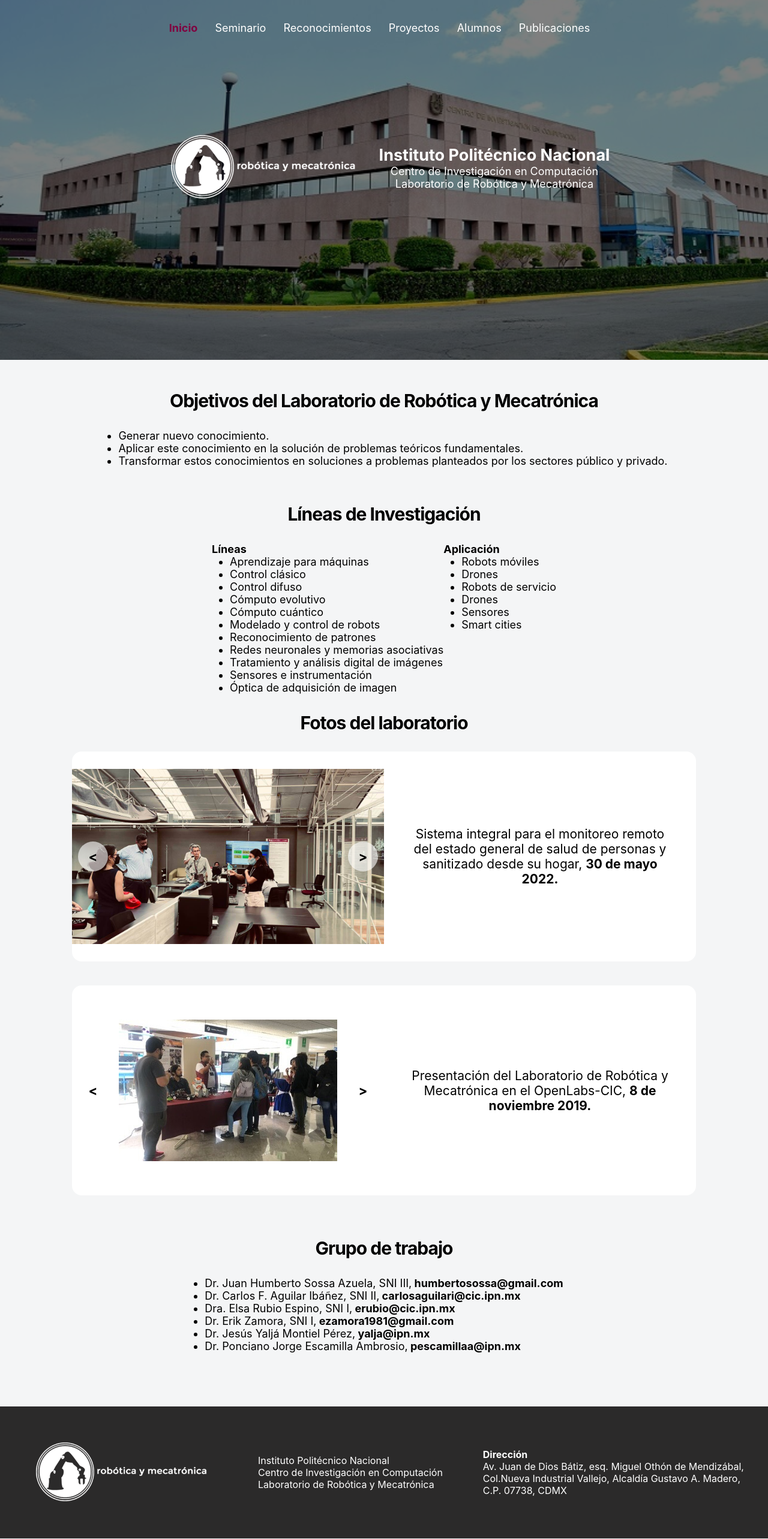
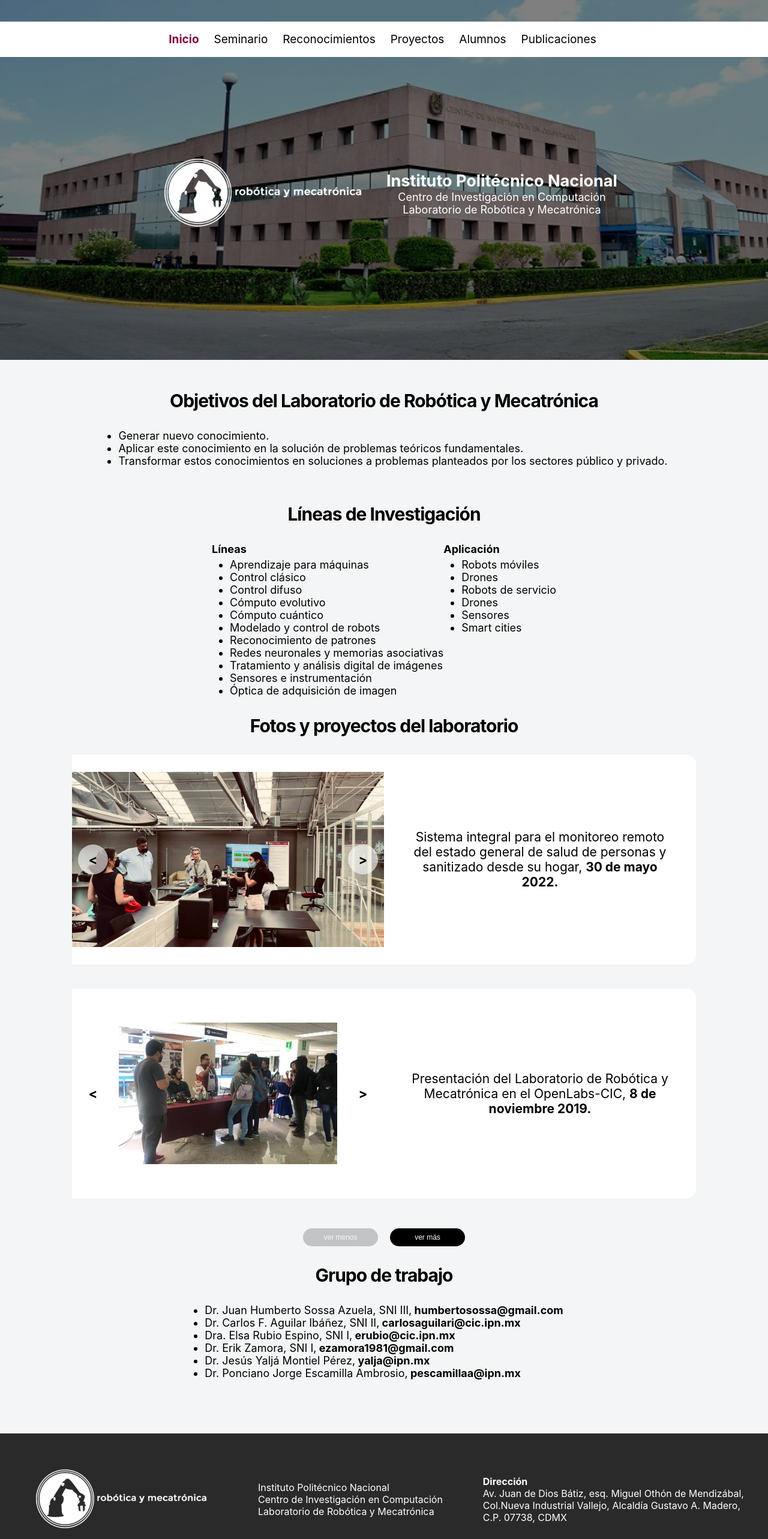
Before and after one commit to Mois-hl/LaboratorioRM, a React (Create React App) app: page / in a window 1280 px wide. Shown: the top 2566 px of the page at 60% size. Built offline with nearby package versions, Linux system fonts and the light colour scheme.

Commit message:
botones de ver más y estilos

```diff
--- a/src/App.css
+++ b/src/App.css
@@ -15,12 +15,12 @@
 }
 
 .example-container {
+  align-items: center;
+  display: flex;
+  height: 350px;
+  justify-content: center;
+  position: relative;
   width: 100%;
-  height: 350px;
-  position: relative;
-  display: flex;
-  justify-content: center;
-  align-items: center;
 }
 
 @media (max-width: 720px) {
@@ -31,18 +31,18 @@
 
 .next,
 .prev {
-  position: absolute;
+  align-items: center;
   background: rgba(255, 255, 255, 0.6);
   border-radius: 30px;
+  cursor: pointer;
+  display: flex;
+  font-size: 22px;
+  font-weight: bold;
+  height: 50px;
+  justify-content: center;
+  position: absolute;
+  user-select: none;
   width: 50px;
-  height: 50px;
-  display: flex;
-  justify-content: center;
-  align-items: center;
-  user-select: none;
-  cursor: pointer;
-  font-weight: bold;
-  font-size: 22px;
   z-index: 2;
 }
 
@@ -59,18 +59,3 @@
   max-height: 100%;
   max-width: 100%;
 }
-
-.refresh {
-  padding: 10px;
-  position: absolute;
-  background: rgba(0, 0, 0, 0.4);
-  border-radius: 10px;
-  width: 20px;
-  height: 20px;
-  top: 10px;
-  right: 10px;
-  display: flex;
-  justify-content: center;
-  align-items: center;
-  cursor: pointer;
-}
--- /dev/null
+++ b/src/components/ListImages.js
@@ -0,0 +1,34 @@
+import { useState } from 'react'
+import { ImagesLab } from './ImagesLab'
+import fotos from '../data/image-data'
+import styles from '../css/ListImages.module.css'
+
+export default function LisImages() {
+  const[pagina, setPagina] = useState(2)
+
+  const handleMoreContent = () => {
+    setPagina(pagina+2)
+  }
+
+  const handleLessContent = () => {
+    setPagina(pagina-2)
+  }
+
+  return (
+    <>
+      {
+        fotos.slice(0,pagina).map((row) =>
+          <ImagesLab
+            titulo= {row.titulo}
+            fecha={row.fecha}
+            imagenes={row.imagenes}
+          />
+        )
+      }
+      <div style={{display: 'flex', justifyContent: 'center'}}>
+        <button disabled={pagina<=2} className={styles.botonVerMas} onClick={handleLessContent}>ver menos</button>
+        <button disabled={pagina>=fotos.length} className={styles.botonVerMas} onClick={handleMoreContent}>ver más</button>
+      </div>
+    </>
+  )
+}
--- a/src/components/NavBar.js
+++ b/src/components/NavBar.js
@@ -1,29 +1,16 @@
 import React from "react";
 import { NavLink } from "./NavLink";
-import logoIPN from "../images/IPN-logo.png";
-import logocic from "../images/cic-logo.png";
+import logo from "../images/logolabClaro.png";
 import styles from "../css/NavBar.module.css";
 
 export const NavBar = () => {
   return(
       <header className={ styles.navbar }>
-        <div className={ styles.titulo }>
-        <div>
-          <h2>Instituto Politécnico Nacional</h2>
-          <p style={{ textAlign: 'center' }}>Centro de Investigación en Computación</p>
-          <p style={{ textAlign: 'center' }}>Laboratorio de Robótica y Mecatrónica</p>
-        </div>
-          <img
-            height={60}
-            src={logoIPN}
-            alt='logo ipn'
-          />
-          <img
-            height={60}
-            src={logocic}
-            alt='logo ipn'
-          />
-        </div>
+        <img
+          src={logo}
+          alt='logo lab'
+          height='70px'
+        />
         <nav>
           <ul className={ styles.listLinks }>
             <li><NavLink to='/' >Inicio</NavLink></li>
--- a/src/css/HomePage.module.css
+++ b/src/css/HomePage.module.css
@@ -9,19 +9,20 @@
 }
 
 .listLinks a{
-  color: white;
-  padding: 4px 7px;
-  font-size: 18px;
+  color: #000;
+  padding: 5px 10px;
+  border-radius: 20px;
+  margin-right: 5px;
+  font-size: 19px;
   text-decoration: none;
-  margin-right: 15px;
+  transition: all 600ms ease;
 }
 
 .listLinks a:hover{
   color: #800040;
-  background-color: rgba(255, 255, 255, 0.7);
-  padding: 4px 7px;
-  border-radius: 15px;
+  background: #d6d6d6;
 }
+
 
 .navbar{
   display: flex;
@@ -40,6 +41,10 @@
 .listLinks{
   display: flex;
   list-style-type: none;
+  background-color: #fff;
+  width: 100%;
+  justify-content: center;
+  padding: 18px 0;
 }
 
 @media (max-width: 720px) {
@@ -137,6 +142,7 @@
 
 .lineasSubtitulo{
   font-size: 18px;
+  margin-bottom: 5px;
 }
 
 @media (max-width: 720px) {
@@ -172,7 +178,7 @@
   margin-top: 90px;
   width: 100%;
   height: 220px;
-  background-color: rgb(43, 42, 42);
+  background-color: #2b2a2a;
   color: white;
   padding: 40px;
   display: flex;
--- a/src/css/ImageLab.module.css
+++ b/src/css/ImageLab.module.css
@@ -4,7 +4,8 @@
   align-items: center;
   margin-bottom: 40px;
   background-color: #fff;
-  border-radius: 16px;
+  border-top-right-radius: 16px;
+  border-bottom-right-radius: 16px;
 }
 @media (max-width: 720px) {
     .fotosLab{
--- /dev/null
+++ b/src/css/ListImages.module.css
@@ -0,0 +1,29 @@
+.botonVerMas{
+  align-items: center;
+  background: #000;
+  border-radius: 30px;
+  border: 0;
+  color: #fff;
+  cursor: pointer;
+  display: flex;
+  font-size: 12px;
+  font-weight: 400;
+  justify-content: center;
+  margin-top: 10px;
+  padding: 8px 2px;
+  transition: opacity 600ms ease;
+  width: 125px;
+  user-select: none;
+  margin-right: 20px;
+}
+.botonVerMas:last-child{
+  margin-right: 0;
+}
+
+.botonVerMas[disabled]{
+  pointer-events: none;
+  opacity: .2;
+}
+.botonVerMas:hover{
+  opacity: .7;
+}
--- a/src/css/NavBar.module.css
+++ b/src/css/NavBar.module.css
@@ -1,10 +1,10 @@
 .navbar{
   display: flex;
   flex-direction: row;
-  justify-content: space-between;
+  justify-content: space-around;
   align-items: center;
   padding: 10px 120px;
-  background-color: white;
+  background-color: #ffffff;
 }
 
 .titulo{
@@ -21,9 +21,13 @@
 .listLinks a{
   color: #000;
   text-decoration: none;
-  margin-right: 20px;
+  padding: 5px 10px;
+  border-radius: 20px;
+  transition: background 600ms ease;
+  margin-right: 5px;
 }
 
 .listLinks a:hover{
   color: #800040;
+  background: #d6d6d6;
 }
--- a/src/data/image-data.js
+++ b/src/data/image-data.js
@@ -1,10 +1,34 @@
-export const images = [
-  require('../images/flrm1.jpg'),
-  require('../images/1.jpeg'),
-  require('../images/2.jpeg'),
-  require('../images/3.jpeg'),
-  require('../images/4.jpeg'),
-  require('../images/5.jpeg'),
-  require('../images/6.jpeg'),
-  require('../images/flrm3.jpg')
-];
+const fotos = [
+  {
+    titulo:'Sistema integral para el monitoreo remoto del estado general de salud de personas y sanitizado desde su hogar,',
+    fecha: '30 de mayo 2022.',
+    imagenes: [require('../images/1.jpeg'), require('../images/2.jpeg'), require('../images/3.jpeg'), require('../images/4.jpeg'), require('../images/5.jpeg')]
+  },
+  {
+    titulo: 'Presentación del Laboratorio de Robótica y Mecatrónica en el OpenLabs-CIC,',
+    fecha: '8 de noviembre 2019.',
+    imagenes: [require('../images/flrm1.jpg'), require('../images/flrm2.jpg'), require('../images/flrm3.jpg')]
+  },
+  {
+    titulo:'Sistema integral para el monitoreo remoto del estado general de salud de personas y sanitizado desde su hogar,',
+    fecha: '30 de mayo 2022.',
+    imagenes: [require('../images/1.jpeg'), require('../images/2.jpeg'), require('../images/3.jpeg'), require('../images/4.jpeg'), require('../images/5.jpeg')]
+  },
+  {
+    titulo:'Sistema integral para el monitoreo remoto del estado general de salud de personas y sanitizado desde su hogar,',
+    fecha: '30 de mayo 2022.',
+    imagenes: [require('../images/1.jpeg'), require('../images/2.jpeg'), require('../images/3.jpeg'), require('../images/4.jpeg'), require('../images/5.jpeg')]
+  },
+  {
+    titulo:'Sistema integral para el monitoreo remoto del estado general de salud de personas y sanitizado desde su hogar,',
+    fecha: '30 de mayo 2022.',
+    imagenes: [require('../images/1.jpeg'), require('../images/2.jpeg'), require('../images/3.jpeg'), require('../images/4.jpeg'), require('../images/5.jpeg')]
+  },
+  {
+    titulo:'Sistema integral para el monitoreo remoto del estado general de salud de personas y sanitizado desde su hogar,',
+    fecha: '30 de mayo 2022.',
+    imagenes: [require('../images/1.jpeg'), require('../images/2.jpeg'), require('../images/3.jpeg'), require('../images/4.jpeg'), require('../images/5.jpeg')]
+  }
+]
+
+export default fotos
--- a/src/pages/HomePage.js
+++ b/src/pages/HomePage.js
@@ -1,20 +1,18 @@
 import { NavLink } from "../components/NavLink";
 import logoLab from "../images/logoLab.png";
 import styles from "../css/HomePage.module.css";
-import { ImagesLab } from "../components/ImagesLab";
 import { useState } from "react";
+import LisImages from "../components/ListImages";
 
 export const HomePage = () => {
   const [isMenuActive, setMenuActive] = useState(true);
 
   const handleMenu = () => {
-    setMenuActive(isMenuActive ? false: true);
+    setMenuActive(isMenuActive ? false : true);
   }
 
   const ListLinksMenu = () => {
     return(
-      <>
-
       <ul className={isMenuActive ? styles.listLinks : undefined }>
         <li><NavLink to='/' >Inicio</NavLink></li>
         <li><a href="/">Seminario</a></li>
@@ -23,7 +21,6 @@
         <li><a href="/">Alumnos</a></li>
         <li><a href="/">Publicaciones</a></li>
       </ul>
-      </>
     );
   }
 
@@ -36,13 +33,13 @@
             <span className={isMenuActive ? styles.activeline2Bars : undefined}></span>
             <span className={isMenuActive ? styles.activeline3Bars : undefined}></span>
           </div>
-          { isMenuActive ? <ListLinksMenu /> : undefined }
+          { isMenuActive && <ListLinksMenu /> }
         </nav>
         <div className={styles.headerContenedor}>
           <div>
             <img
               style={{ marginRight: 20 }}
-              height={140}
+              height={150}
               src={logoLab}
               alt='logo ipn'
             />
@@ -93,28 +90,19 @@
             </ul>
           </div>
         </div>
-        <h3 className={styles.homepageSubtitulo}>Fotos del laboratorio</h3>
+        <h3 className={styles.homepageSubtitulo}>Fotos y proyectos del laboratorio</h3>
         <div className={styles.homepageFotos}>
-          <ImagesLab
-            titulo='Sistema integral para el monitoreo remoto del estado general de salud de personas y sanitizado desde su hogar,'
-            fecha='30 de mayo 2022.'
-            imagenes={[ require('../images/1.jpeg'), require('../images/2.jpeg'), require('../images/3.jpeg'), require('../images/4.jpeg'), require('../images/5.jpeg') ]}
-          />
-          <ImagesLab
-            titulo='Presentación del Laboratorio de Robótica y Mecatrónica en el OpenLabs-CIC,'
-            fecha='8 de noviembre 2019.'
-            imagenes={ [require('../images/flrm1.jpg'), require('../images/flrm2.jpg'), require('../images/flrm3.jpg')] }
-          />
+          <LisImages />
         </div>
         <h3 className={styles.homepageSubtitulo}>Grupo de trabajo</h3>
         <div className={ styles.homepageGrupo }>
           <ul>
-            <li><p>Dr. Juan Humberto Sossa Azuela, SNI III,<span style={{ fontWeight: 'bold' }}> humbertosossa@gmail.com</span></p></li>
-            <li><p>Dr. Carlos F. Aguilar Ibáñez, SNI II,<span style={{ fontWeight: 'bold' }}> carlosaguilari@cic.ipn.mx</span></p></li>
-            <li><p>Dra. Elsa Rubio Espino, SNI I,<span style={{ fontWeight: 'bold' }}> erubio@cic.ipn.mx</span></p></li>
-            <li><p>Dr. Erik Zamora, SNI I,<span style={{ fontWeight: 'bold' }}> ezamora1981@gmail.com</span></p></li>
-            <li><p>Dr. Jesús Yaljá Montiel Pérez,<span style={{ fontWeight: 'bold' }}> yalja@ipn.mx</span></p></li>
-            <li><p>Dr. Ponciano Jorge Escamilla Ambrosio,<span style={{ fontWeight: 'bold' }}> pescamillaa@ipn.mx </span></p></li>
+            <li><p>Dr. Juan Humberto Sossa Azuela, SNI III,<strong> humbertosossa@gmail.com</strong></p></li>
+            <li><p>Dr. Carlos F. Aguilar Ibáñez, SNI II,<strong> carlosaguilari@cic.ipn.mx</strong></p></li>
+            <li><p>Dra. Elsa Rubio Espino, SNI I,<strong> erubio@cic.ipn.mx</strong></p></li>
+            <li><p>Dr. Erik Zamora, SNI I,<strong> ezamora1981@gmail.com</strong></p></li>
+            <li><p>Dr. Jesús Yaljá Montiel Pérez,<strong> yalja@ipn.mx</strong></p></li>
+            <li><p>Dr. Ponciano Jorge Escamilla Ambrosio,<strong> pescamillaa@ipn.mx </strong></p></li>
           </ul>
         </div>
       </div>
```
Also changed, not shown: src/App.js (+6 -6 lines), src/images/logolabClaro.png (added). Lines whose indentation alone changed are shown as unchanged.
